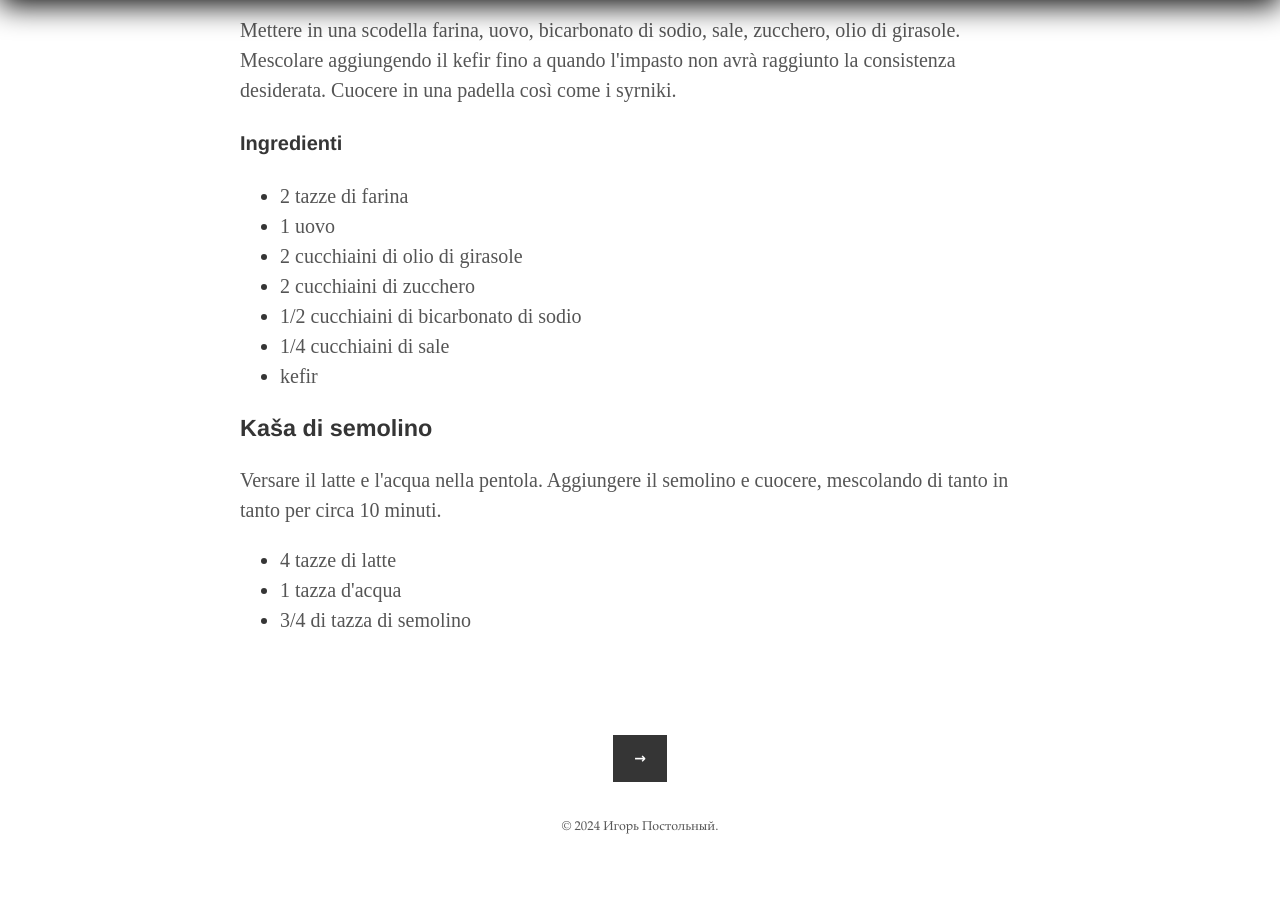
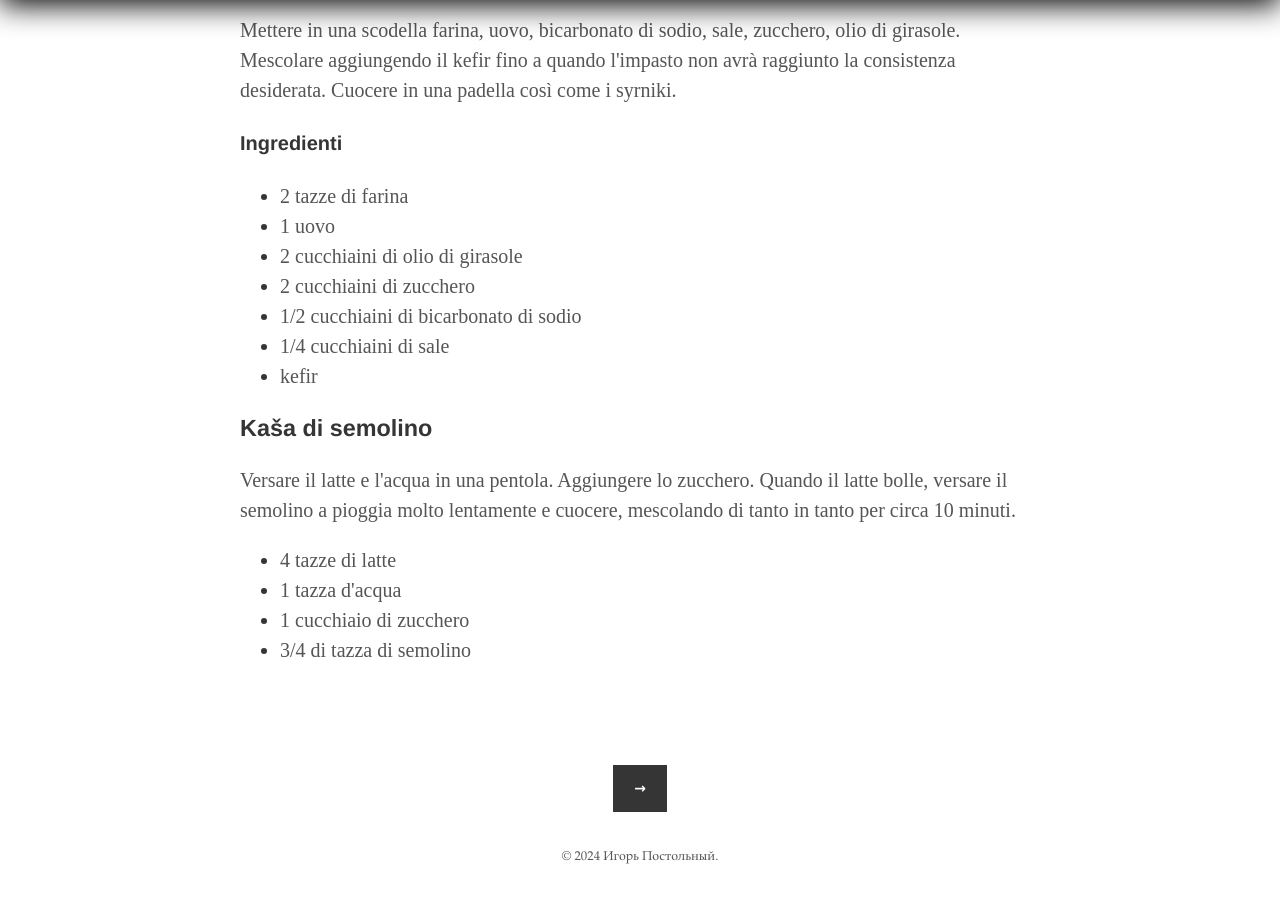
Before and after one commit to postolny/postolny.github.io, a Jekyll site: the page built from _posts/2024-02-08-le-mie-ricette.md, in a window 1280 px wide and 900 px high, scrolled down 1708 px. Built offline with Jekyll 4.4.1, drawn with Linux system fonts in a browser that asks for light colours; before the commit the page ends 2578 px from its top, so only the background shows below that.

Commit message:
Add files via upload

```diff
--- a/_posts/2024-02-08-le-mie-ricette.md
+++ b/_posts/2024-02-08-le-mie-ricette.md
@@ -54,8 +54,9 @@ Mettere in una scodella farina, uovo, bicarbonato di sodio, sale, zucchero, olio
 
 ### Kaša di semolino
 
-Versare il latte e l'acqua nella pentola. Aggiungere il semolino e cuocere, mescolando di tanto in tanto per circa 10 minuti.
+Versare il latte e l'acqua in una pentola. Aggiungere lo zucchero. Quando il latte bolle, versare il semolino a pioggia molto lentamente e cuocere, mescolando di tanto in tanto per circa 10 minuti.
 
 - 4 tazze di latte
 - 1 tazza d'acqua
+- 1 cucchiaio di zucchero
 - 3/4 di tazza di semolino
```
